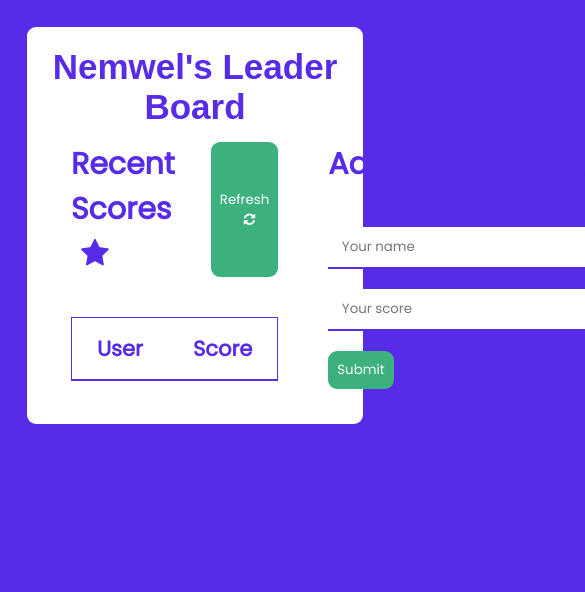
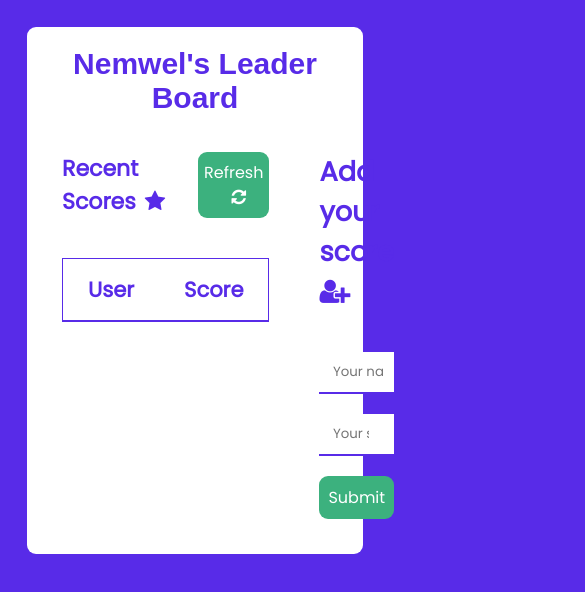
Before and after one commit to Nemwel-Boniface/Nemwel-LeaderBoard, a website built with webpack: page src/index.html in a window 390 px wide. Shown: the whole page, 585 px wide, since content can reach past the window. Built offline with nearby package versions, Linux system fonts and the light colour scheme; a web font is replaced by a local one.

Commit message:
Update include desktop version styling

```diff
--- a/src/style.css
+++ b/src/style.css
@@ -150,3 +150,57 @@ button:hover {
   padding: 10px;
   border-bottom: 2px solid #582be8;
 }
+
+
+/* Desktop responsive */
+
+@media screen and (max-width: 1024px ) {
+  .main {
+    margin: 5% 5%;
+  }
+  h1 {
+    font-size: 30px;
+    margin-bottom: 37px;
+  }
+  h2 {
+    font-size: 27px;
+  }
+  p {
+    font-size: 18px;
+  }
+  button {
+    font-size: 16px;
+  }
+
+  i {
+    font-size: 17px;
+  }
+
+  span {
+    font-size: 17px;
+  }
+  .leftHeader h2 {
+    margin-right: 8px;
+    font-size: 22px;
+  }
+  .leftHeader h2 i {
+    margin-left: 3px;
+  }
+
+  .leftHeader #refresh {
+    padding: 6px;
+    font-size: 16px;
+  }
+
+  .leftHeader #refresh i {
+    font-size: 17px;
+  }
+
+  .leftBody {
+    margin-bottom: 40px;
+  }
+
+  #form > input {
+    width: 100%;
+  }
+}
```
